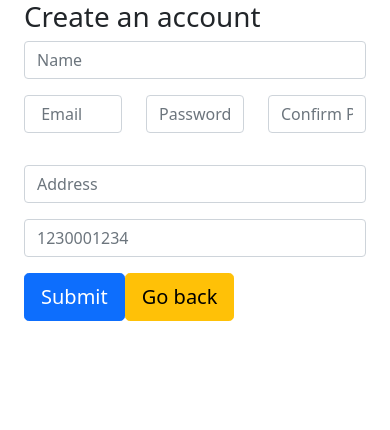
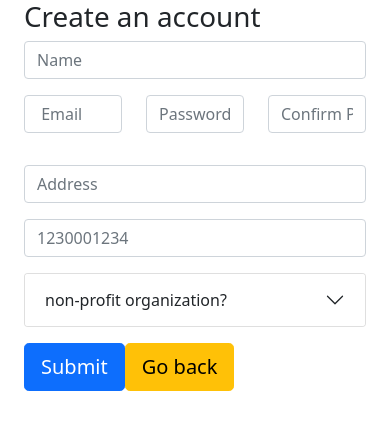
Before and after one commit to Team-Osiris-HR/BlueOcean, a React app: page / in a window 390 px wide. Both pictures are taken after typing "name@example.com", "Sample123" into the empty fields and a click on the button "Create account". Shown: the top 430 px of the page. Built offline with nearby package versions, Linux system fonts and the light colour scheme; no server answers; the HTML template or start-up script is replaced by a standard one.

Commit message:
Add organizational address, phone

```diff
--- a/src/components/Signup.jsx
+++ b/src/components/Signup.jsx
@@ -5,6 +5,7 @@ import Container from 'react-bootstrap/Container'
 import Col from 'react-bootstrap/Col'
 import Button from 'react-bootstrap/Button'
 import Alert from 'react-bootstrap/Alert'
+import Accordion from 'react-bootstrap/Accordion'
 import axios from 'axios'
 
 class Signup extends React.Component {
@@ -78,6 +79,22 @@ class Signup extends React.Component {
             <Form.Control placeholder="1230001234" name='phone' onChange={(e) => this.handleChange(e)} />
           </Form.Group>
 
+          <Accordion className="mb-3">
+            <Accordion.Item eventKey="0">
+              <Accordion.Header>non-profit organization?</Accordion.Header>
+              <Accordion.Body>
+                <Form.Group className="mb-3" controlId="formGridOrgAddress" >
+                  <Form.Control placeholder="Organization Address" name='organizationAddress' onChange={(e) => this.handleChange(e)} />
+                </Form.Group>
+
+                <Form.Group className="mb-3" controlId="formGridOrgPhone" >
+                  <Form.Control placeholder="Organization Phone" name='organizationPhone' onChange={(e) => this.handleChange(e)} />
+                </Form.Group>
+
+              </Accordion.Body>
+            </Accordion.Item>
+          </Accordion>
+
           <Button size="lg" variant="primary" type="submit">
             Submit
           </Button>
```
